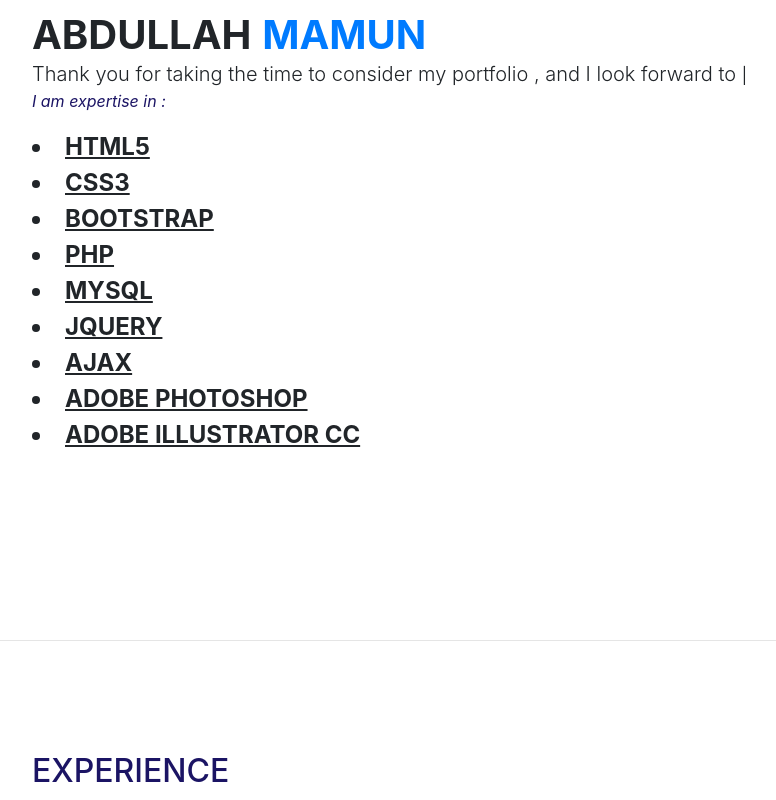
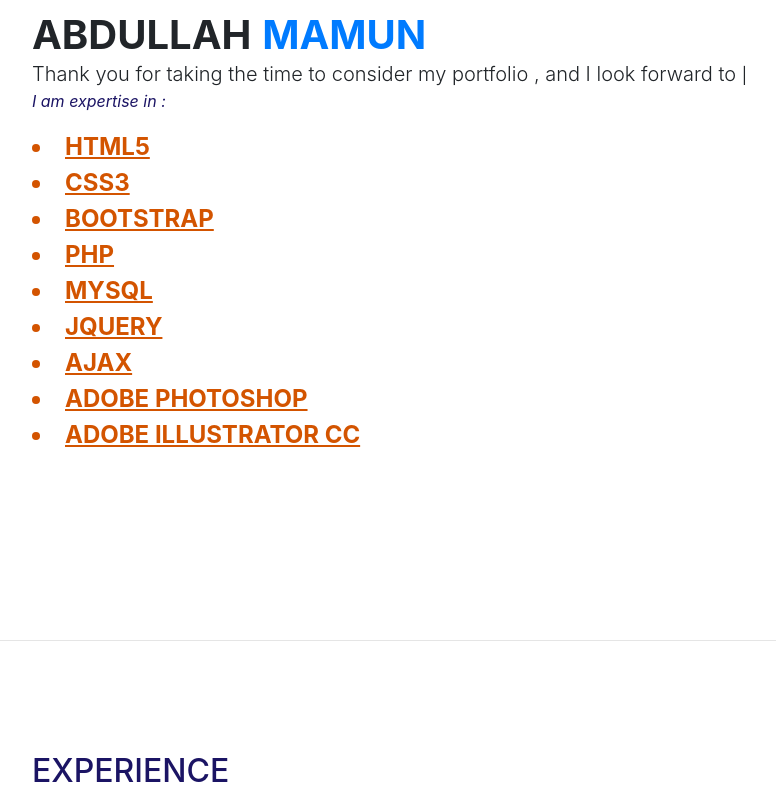
Before and after one commit to ENGAbdullahMamun/mamun.github.io, a website with bundled scripts: page index.html in a window 1280 px wide. Shown: the part 960-1760 px from the top of the page, without its empty margins (288-1064 px from the left). Built offline with nearby package versions, Linux system fonts and the light colour scheme; files whose address does not match are found by name; a web font is replaced by a local one.

Commit message:
Update index.html

```diff
--- a/index.html
+++ b/index.html
@@ -120,7 +120,7 @@
           <span class="lead spa"></span>
             <p>
           <i style="color: #1B1464">I  am expertise in :</i>
-                <div class="subheading">
+                <div class="subheading" style="color: #d35400">
                 <li><u><b>HTML5</b></u> </li>
                 <li> <u><b>CSS3</b></u> </li>
                 <li><u><b>Bootstrap</b></u></li>
@@ -250,6 +250,7 @@
               <li>
               <i class="fa-li fa fa-check"></i>
               Graphics Design &amp; Adobe Illustrator & Photoshop</li>
+              <li>
               <i class="fa-li fa fa-check"></i>
               React native app(android & IOS)</li>
           </ul>
```
